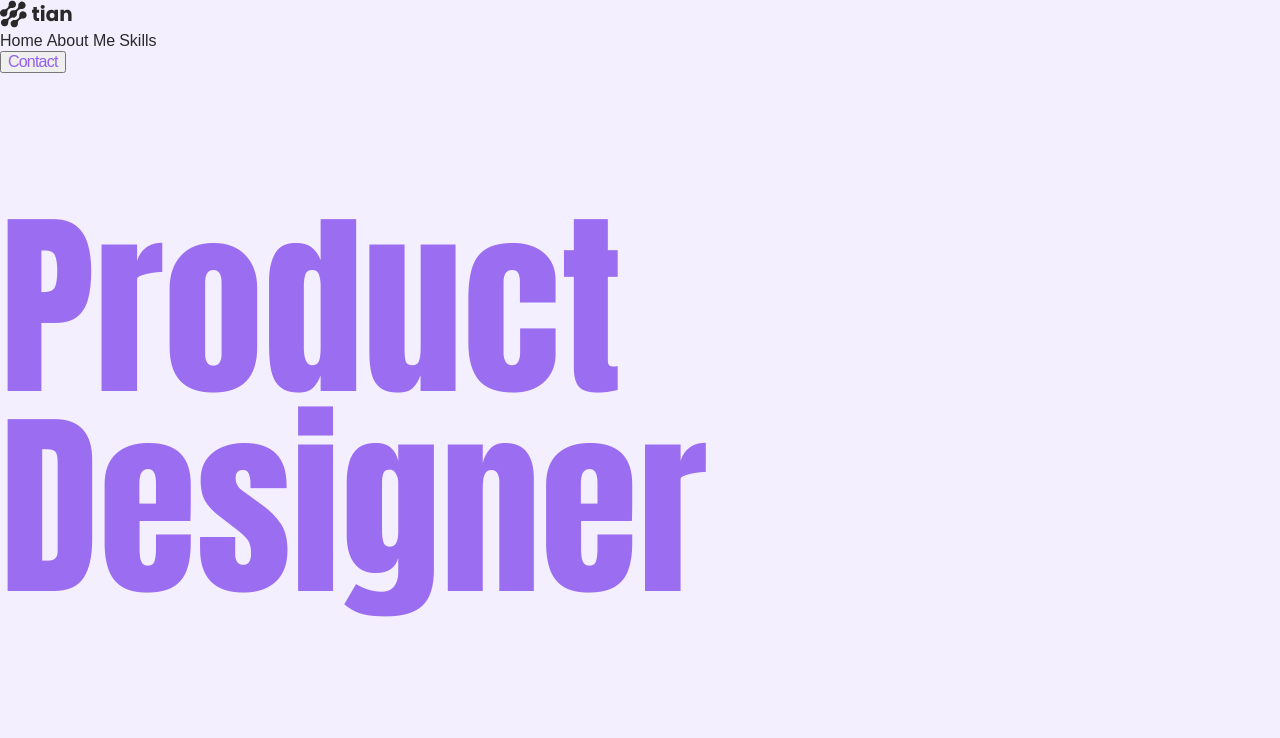
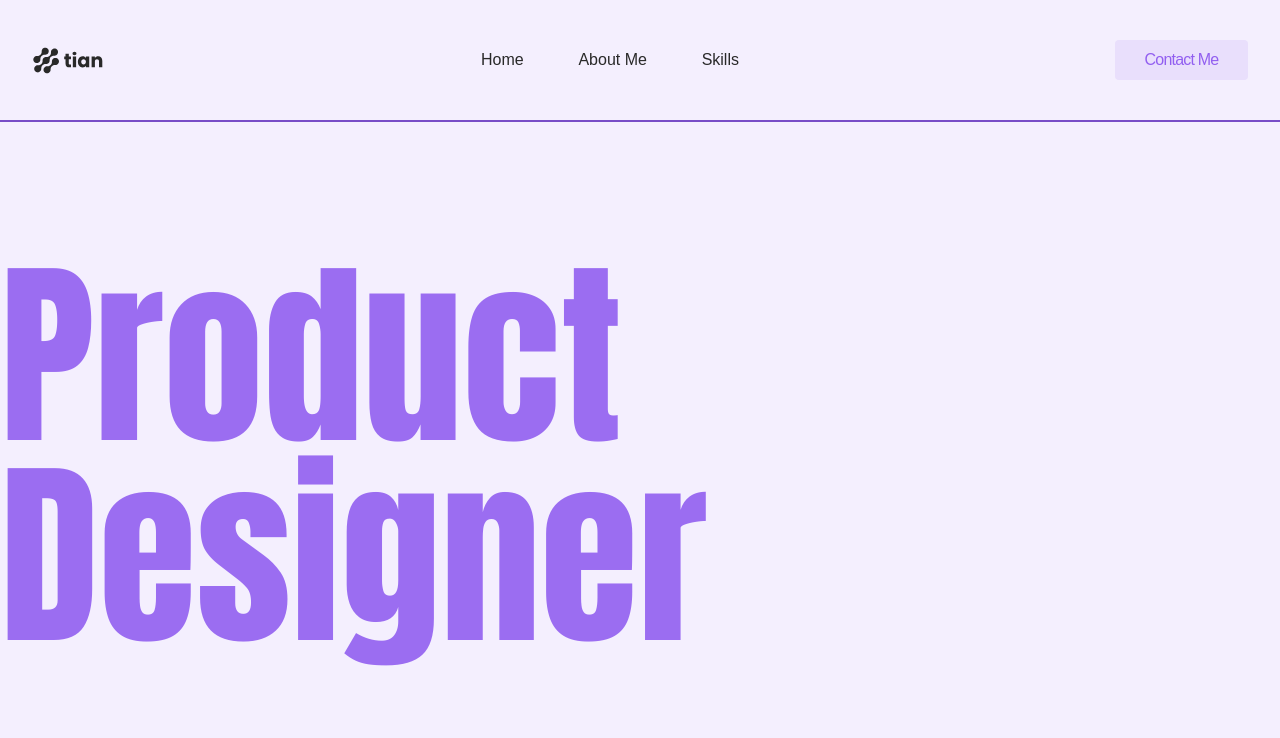
Before and after one commit to jakubmadyda/about_me, a website: page index.html in a window 1280 px wide. Shown: the top 738 px of the page. Drawn offline with Linux system fonts and the light colour scheme.

Commit message:
finish header and footer sections with styles

```diff
--- a/index.html
+++ b/index.html
@@ -15,14 +15,16 @@
 <body>
 
 <header>
-    <nav class="nav-bar">
-        <img src="./src/images/Logo-header.svg" alt="" class="logo">
-        <div class="menu-header">
-            <a href="">Home</a>
-            <a href="">About Me</a>
-            <a href="">Skills</a>
+    <nav>
+        <div class="nav-bar">
+            <img src="./src/images/Logo-header.svg" alt="" class="logo">
+            <div class="menu-header">
+                <a href="">Home</a>
+                <a href="">About Me</a>
+                <a href="">Skills</a>
+            </div>
+            <button class="contact">Contact Me</button>
         </div>
-        <button class="contact">Contact</button>
     </nav>
     <div class="intro">
         <h1>Product Designer</h1>
--- a/src/sass/fonts.scss
+++ b/src/sass/fonts.scss
@@ -41,6 +41,7 @@ a {
     color: $primary-font-color;
     line-height: 100%;
     font-family: sans-serif;
+    cursor: pointer;
 }
 
 .contact {
@@ -48,6 +49,7 @@ a {
     line-height: 100%;
     font-family: sans-serif;
     letter-spacing: -0.05em;
+    cursor: pointer;
 }
 
 p {
--- a/src/sass/header&footer.scss
+++ b/src/sass/header&footer.scss
@@ -1,2 +1,52 @@
 @import "helpers";
 @import "variables";
+
+
+header {
+}
+
+footer {
+    background-color: $third-color;
+}
+
+header nav {
+    border-bottom: 2px solid #784DC7;
+}
+
+.nav-bar {
+    height: toRem(120px);
+    margin-inline: auto;
+    width: min(95%, toRem(1728px));
+    display: flex;
+    justify-content: space-between;
+}
+
+.menu-header {
+    width: toRem(258px);
+    display: flex;
+    justify-content: space-between;
+    align-items: center;
+}
+
+.menu-footer {
+    width: toRem(295px);
+    display: flex;
+    justify-content: space-between;
+    align-content: center;
+    padding-block: toRem(45px);
+}
+
+.logo {
+    width: 73px;
+    height: 27px;
+    align-self: center;
+}
+
+.contact {
+    background-color: $fourth-color;
+    border-radius: 4px;
+    border: none;
+    width: 133px;
+    height: 40px;
+    align-self: center;
+}
--- a/src/sass/main.scss
+++ b/src/sass/main.scss
@@ -8,6 +8,8 @@
 body {
     font-size: $base-font-size;
     background-color: $primary-color;
+    display: flex;
+    flex-direction: column;
 }
 
 * {
```
Also changed, not shown: src/css/style.css, 1 other file.
